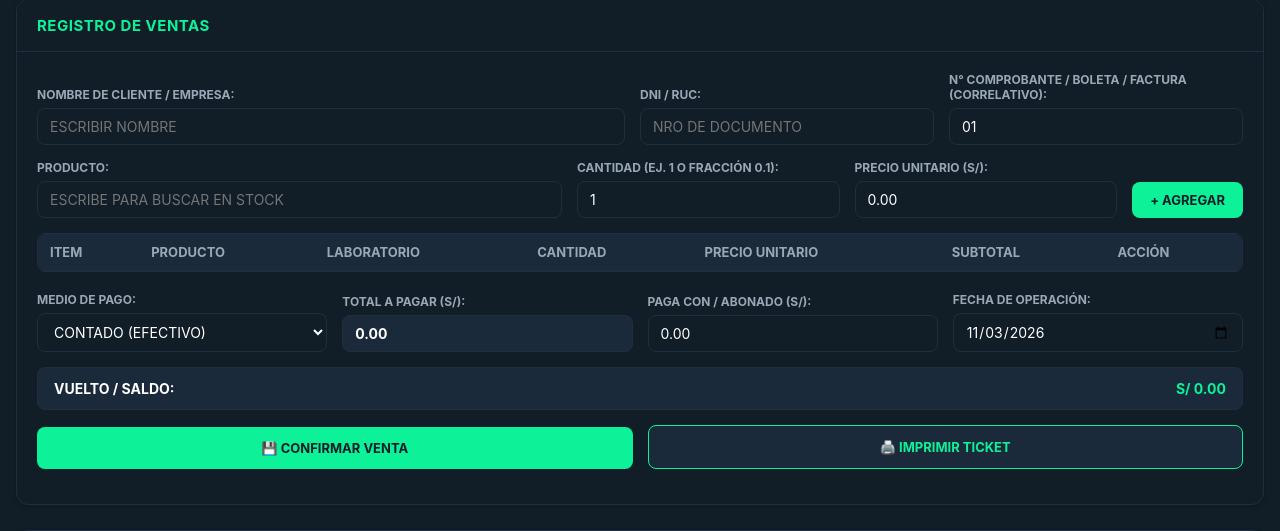
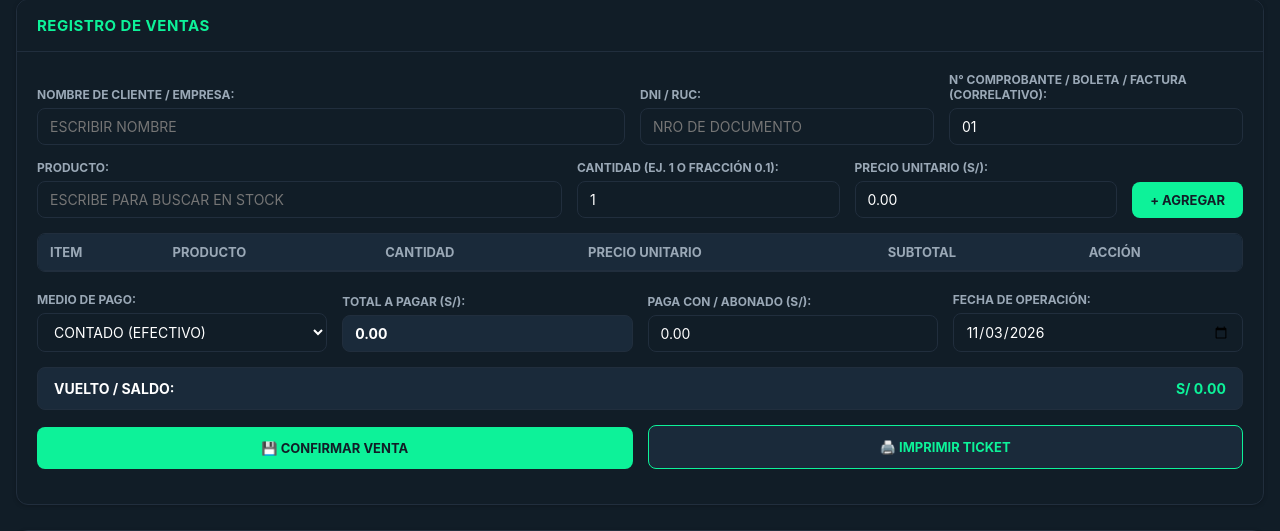
Before and after one commit to balderalopezkatia-cmyk/sistema-promotores-agro, a Flask app: page /ventas in a window 1280 px wide. Shown: the part 156-687 px from the top of the page. Run offline with Flask 3, Linux system fonts and the light colour scheme; the visitor is signed in with stand-in values (Sample User, id 1); lists and menus that the app fills with data are empty.

Commit message:
Eliminar nombre de laboratorio en la impresion del ticket

```diff
--- a/templates/ventas.html
+++ b/templates/ventas.html
@@ -237,7 +237,6 @@
                             <tr>
                                 <th>Item</th>
                                 <th>Producto</th>
-                                <th>Laboratorio</th>
                                 <th>Cantidad</th>
                                 <th>Precio Unitario</th>
                                 <th>Subtotal</th>
@@ -544,7 +543,7 @@
             <thead>
                 <tr style="border-bottom: 1px solid #000;">
                     <th style="text-align: left; width: 12%; padding-bottom: 3px; font-weight: bold; color: #000;">CANT</th>
-                    <th style="text-align: left; width: 48%; padding-bottom: 3px; font-weight: bold; color: #000;">PRODUCTO/LAB</th>
+                    <th style="text-align: left; width: 48%; padding-bottom: 3px; font-weight: bold; color: #000;">PRODUCTO</th>
                     <th style="text-align: right; width: 20%; padding-bottom: 3px; font-weight: bold; color: #000;">P.UNI</th>
                     <th style="text-align: right; width: 20%; padding-bottom: 3px; font-weight: bold; color: #000;">IMP</th>
                 </tr>
@@ -754,7 +753,6 @@
                 tr.innerHTML = `
                     <td>${index + 1}</td>
                     <td>${item.producto}</td>
-                    <td>${item.laboratorio}</td>
                     <td>${item.cantidad}</td>
                     <td>S/ ${item.precio.toFixed(2)}</td>
                     <td>S/ ${item.subtotal.toFixed(2)}</td>
@@ -929,7 +927,7 @@
                 let tr = document.createElement('tr');
                 tr.innerHTML = `
                     <td style="padding: 3px 0; vertical-align: top; font-weight: bold; color: #000;">${item.cantidad}</td>
-                    <td style="padding: 3px 0; vertical-align: top; word-break: break-all; font-weight: bold; color: #000;">${item.producto} <br><small style="font-size:10px; color: #000; font-weight: bold;">(${item.laboratorio})</small></td>
+                    <td style="padding: 3px 0; vertical-align: top; word-break: break-all; font-weight: bold; color: #000;">${item.producto}</td>
                     <td style="text-align: right; padding: 3px 0; vertical-align: top; font-weight: bold; color: #000;">${item.precio.toFixed(2)}</td>
                     <td style="text-align: right; padding: 3px 0; vertical-align: top; font-weight: bold; color: #000;">${item.subtotal.toFixed(2)}</td>
                 `;
```
